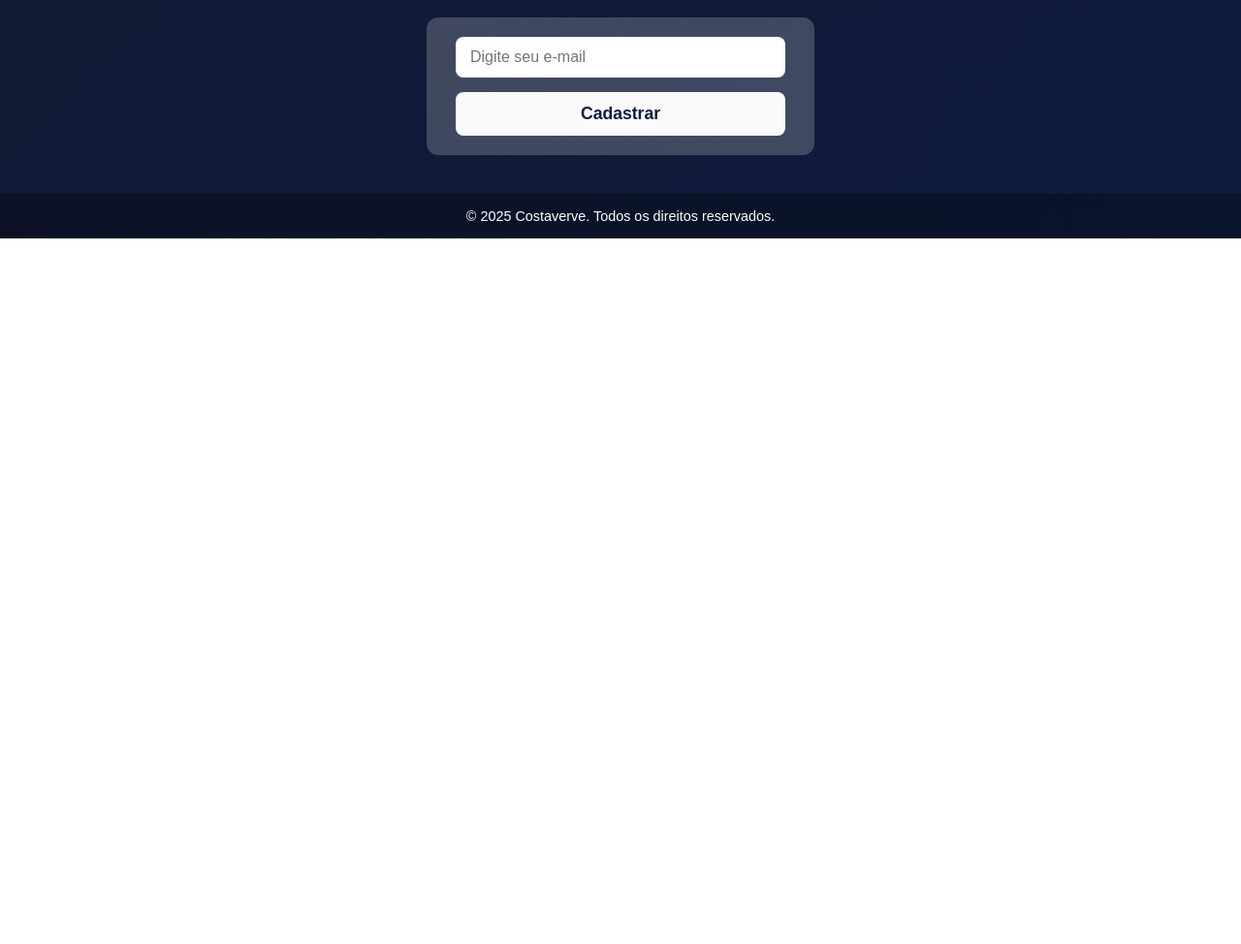
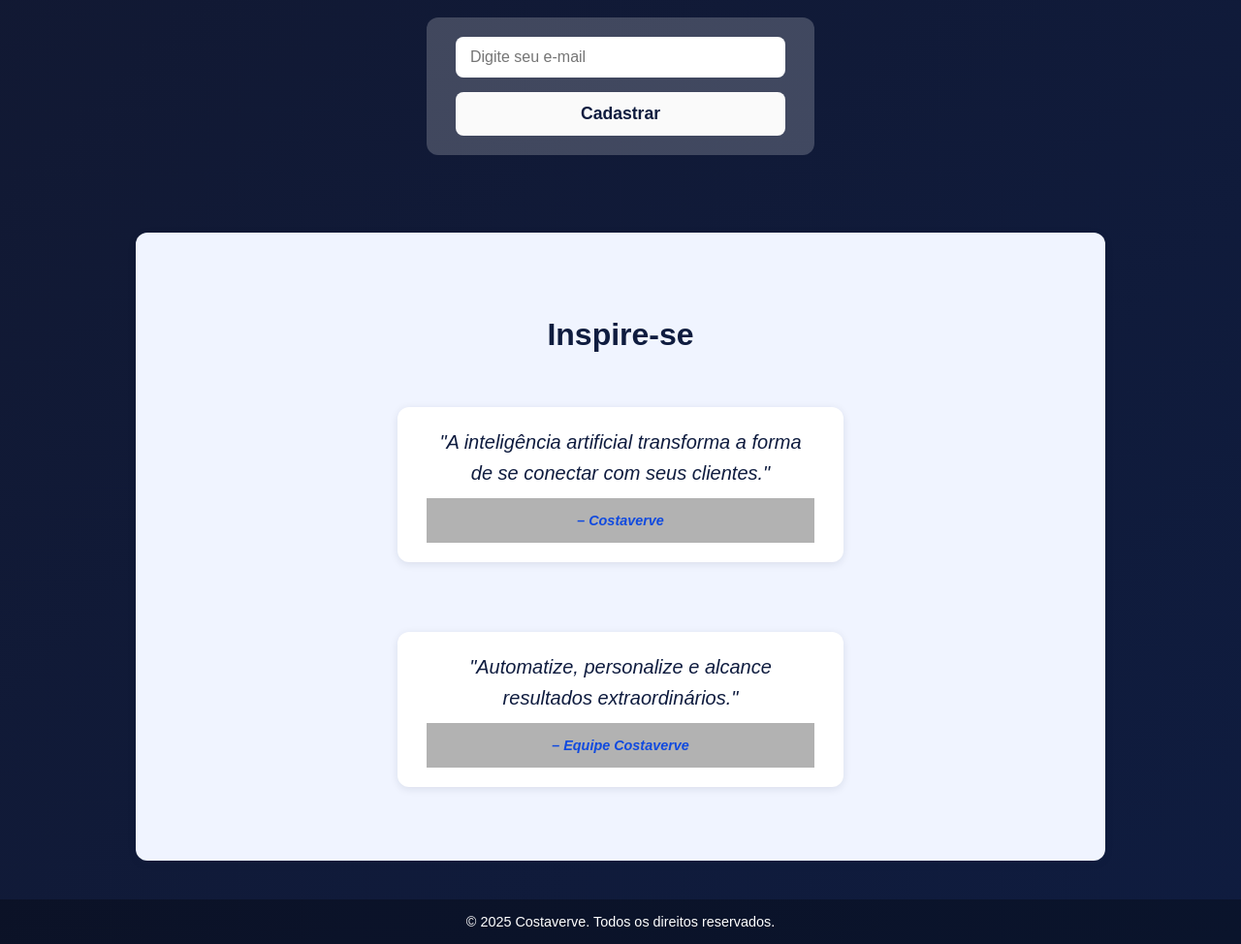
Before and after one commit to costaverve/costaverve.github.io, a plain HTML site: page index.html in a window 1280 px wide. Shown: the part 562-1536 px from the top of the page at 97% size. Before the commit the page ends 808 px from the top, so only its background shows below. Drawn offline with Linux system fonts and the light colour scheme.

Commit message:
Update index.html

```diff
--- a/index.html
+++ b/index.html
@@ -123,9 +123,50 @@
       .social-icons {
         justify-content: center;
       }
+      .quotes {
+        flex-direction: column;
+        gap: 20px;
+      }
+    }
+    /* Seção Inspire-se */
+    .inspire {
+      background-color: #f0f4ff;
+      color: #0f1c3f;
+      padding: 60px 20px;
+      max-width: 960px;
+      margin: 40px auto;
+      border-radius: 12px;
+      box-shadow: 0 2px 8px rgb(16 26 63 / 0.1);
+      text-align: center;
+    }
+    .inspire h2 {
+      font-size: 2rem;
+      margin-bottom: 40px;
+      font-weight: 700;
+    }
+    .quotes {
+      display: flex;
+      flex-wrap: wrap;
+      justify-content: center;
+      gap: 40px;
+    }
+    blockquote {
+      background: white;
+      padding: 20px 30px;
+      border-radius: 12px;
+      box-shadow: 0 2px 8px rgb(16 26 63 / 0.1);
+      max-width: 400px;
+      font-style: italic;
+      color: #0f1c3f;
+    }
+    blockquote p {
+      margin: 0 0 10px;
+    }
+    blockquote footer {
+      font-weight: 600;
+      color: #104adf;
     }
   </style>
-<!-- Font Awesome para ícones sociais -->
   <link
     rel="stylesheet"
     href="https://cdnjs.cloudflare.com/ajax/libs/font-awesome/6.4.0/css/all.min.css"
@@ -137,16 +178,42 @@
   </header>
   <main>
     <h1>Costaverve – IA no WhatsApp</h1>
-  <p>Atenda seus clientes automaticamente, 24h por dia, com uma IA profissional, rápida e personalizada para o seu negócio local.</p>
+    <p>
+      Atenda seus clientes automaticamente, 24h por dia, com uma IA
+      profissional, rápida e personalizada para o seu negócio local.
+    </p>
     <a href="#" class="button">Em breve: fale com nossa IA</a>
 
     <div class="social-icons" aria-label="Redes sociais">
-    <a href="https://www.facebook.com/costaverve" target="_blank" rel="noopener" aria-label="Facebook"><i class="fab fa-facebook"></i></a>
-    <a href="https://www.instagram.com/costaverve" target="_blank" rel="noopener" aria-label="Instagram"><i class="fab fa-instagram"></i></a>
-    <a href="https://www.tiktok.com/@costaverve" target="_blank" rel="noopener" aria-label="TikTok"><i class="fab fa-tiktok"></i></a>
+      <a
+        href="https://www.facebook.com/costaverve"
+        target="_blank"
+        rel="noopener"
+        aria-label="Facebook"
+        ><i class="fab fa-facebook"></i
+      ></a>
+      <a
+        href="https://www.instagram.com/costaverve"
+        target="_blank"
+        rel="noopener"
+        aria-label="Instagram"
+        ><i class="fab fa-instagram"></i
+      ></a>
+      <a
+        href="https://www.tiktok.com/@costaverve"
+        target="_blank"
+        rel="noopener"
+        aria-label="TikTok"
+        ><i class="fab fa-tiktok"></i
+      ></a>
     </div>
 
-  <form action="https://docs.google.com/forms/d/e/SEU_FORM_ID/formResponse" method="POST" target="_blank" aria-label="Formulário de cadastro de e-mail">
+    <form
+      action="https://docs.google.com/forms/d/e/SEU_FORM_ID/formResponse"
+      method="POST"
+      target="_blank"
+      aria-label="Formulário de cadastro de e-mail"
+    >
       <input
         type="email"
         name="emailAddress"
@@ -157,6 +224,22 @@
       <input type="submit" value="Cadastrar" />
     </form>
   </main>
+  <section class="section inspire">
+    <h2>Inspire-se</h2>
+    <div class="quotes">
+      <blockquote>
+        <p>
+          "A inteligência artificial transforma a forma de se conectar com seus
+          clientes."
+        </p>
+        <footer>– Costaverve</footer>
+      </blockquote>
+      <blockquote>
+        <p>"Automatize, personalize e alcance resultados extraordinários."</p>
+        <footer>– Equipe Costaverve</footer>
+      </blockquote>
+    </div>
+  </section>
   <footer>
     © 2025 Costaverve. Todos os direitos reservados.
   </footer>
```
Lines whose indentation alone changed are shown as unchanged.
